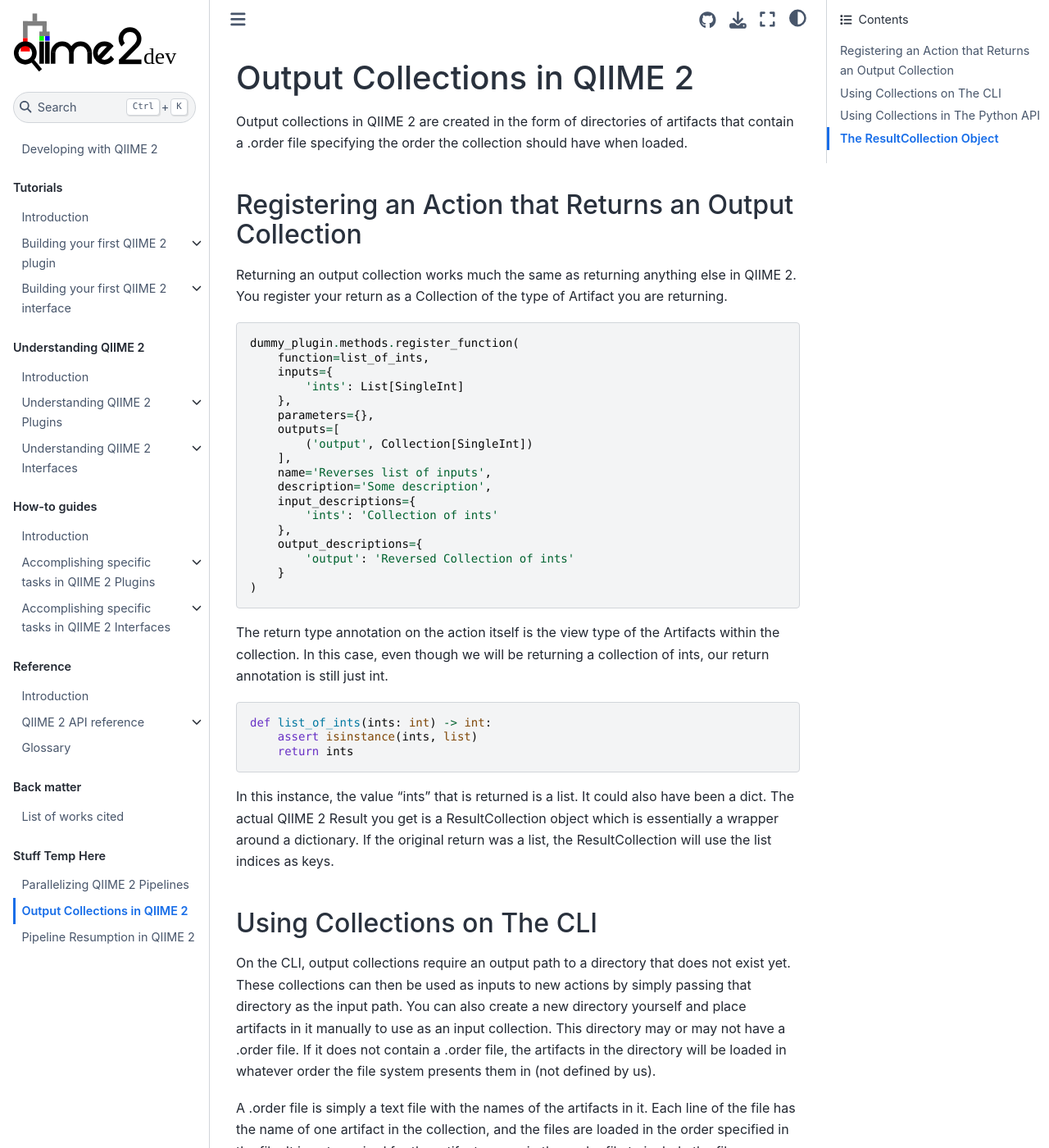
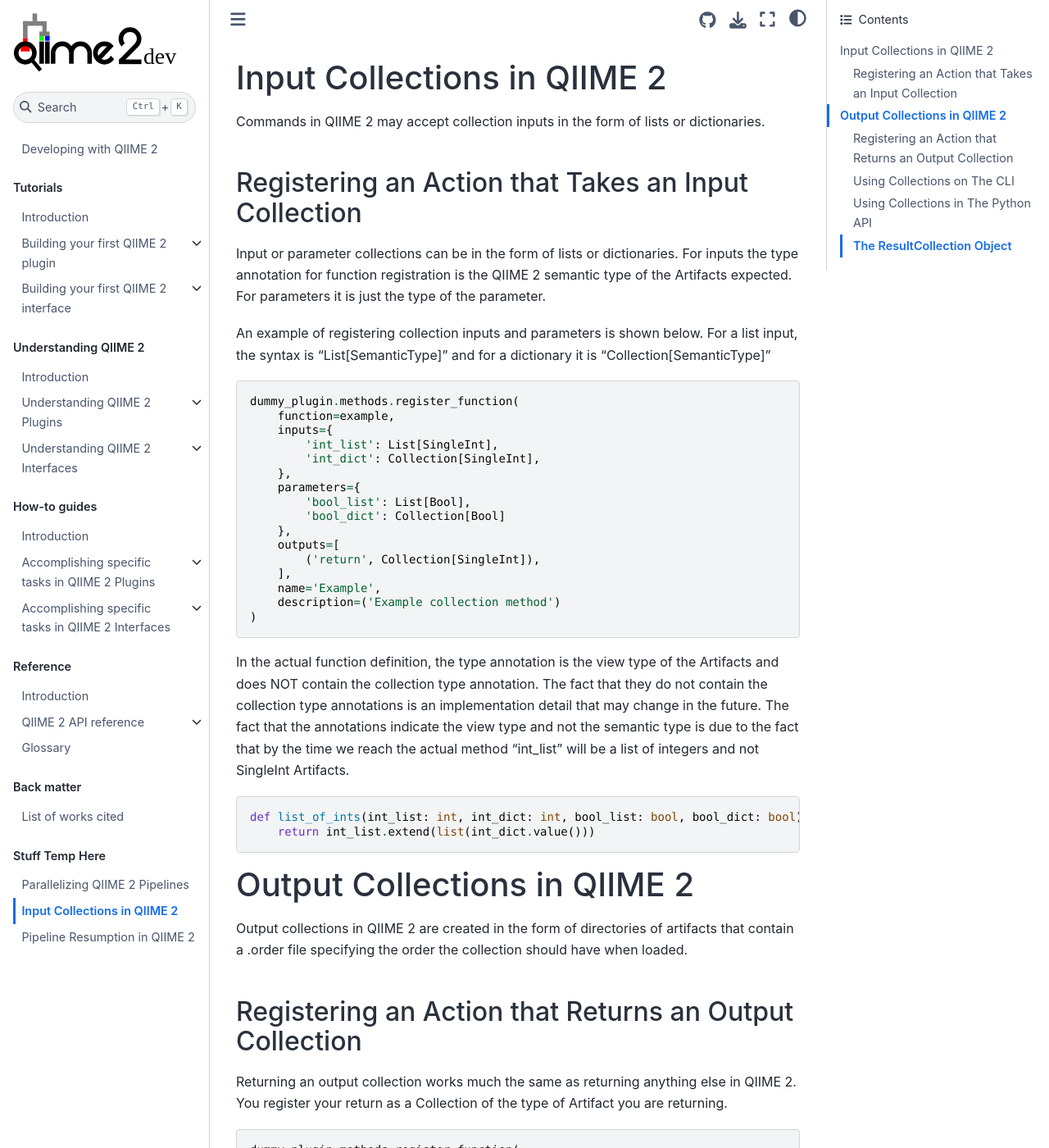
Before and after one commit to caporaso-lab/developing-with-qiime2, a Jupyter Book: the page built from book/collections.rst, in a window 1280 px wide and 1400 px high. Shown: the whole window at 82% size. Built offline with Jupyter Book 1.0.4 settings and Sphinx 7.4.7 and the Sphinx Book theme 1.1.4, drawn with Linux system fonts in a browser that asks for light colours.

Commit message:
Explain new Collections more thoroughly

```diff
--- a/book/_toc.yml
+++ b/book/_toc.yml
@@ -53,5 +53,5 @@ parts:
   - caption: "Stuff Temp Here"
     chapters:
       - file: parallel
-      - file: output_collections
+      - file: collections
       - file: pipeline_resumption
--- a/book/output_collections.rst
+++ b/book/collections.rst
@@ -1,3 +1,41 @@
+Input Collections in QIIME 2
+############################
+
+Commands in QIIME 2 may accept collection inputs in the form of lists or dictionaries.
+
+Registering an Action that Takes an Input Collection
+++++++++++++++++++++++++++++++++++++++++++++++++++++
+
+Input or parameter collections can be in the form of lists or dictionaries. For inputs the type annotation for function registration is the QIIME 2 semantic type of the Artifacts expected. For parameters it is just the type of the parameter.
+
+An example of registering collection inputs and parameters is shown below. For a list input, the syntax is "List[SemanticType]" and for a dictionary it is "Collection[SemanticType]"
+
+.. code-block:: Python
+
+    dummy_plugin.methods.register_function(
+        function=example,
+        inputs={
+            'int_list': List[SingleInt],
+            'int_dict': Collection[SingleInt],
+        },
+        parameters={
+            'bool_list': List[Bool],
+            'bool_dict': Collection[Bool]
+        },
+        outputs=[
+            ('return', Collection[SingleInt]),
+        ],
+        name='Example',
+        description=('Example collection method')
+    )
+
+In the actual function definition, the type annotation is the view type of the Artifacts and does NOT contain the collection type annotation. The fact that they do not contain the collection type annotations is an implementation detail that may change in the future. The fact that the annotations indicate the view type and not the semantic type is due to the fact that by the time we reach the actual method "int_list" will be a list of integers and not SingleInt Artifacts.
+
+.. code-block:: Python
+
+    def list_of_ints(int_list: int, int_dict: int, bool_list: bool, bool_dict: bool) -> int:
+        return int_list.extend(list(int_dict.value()))
+
 Output Collections in QIIME 2
 #############################
 
```
